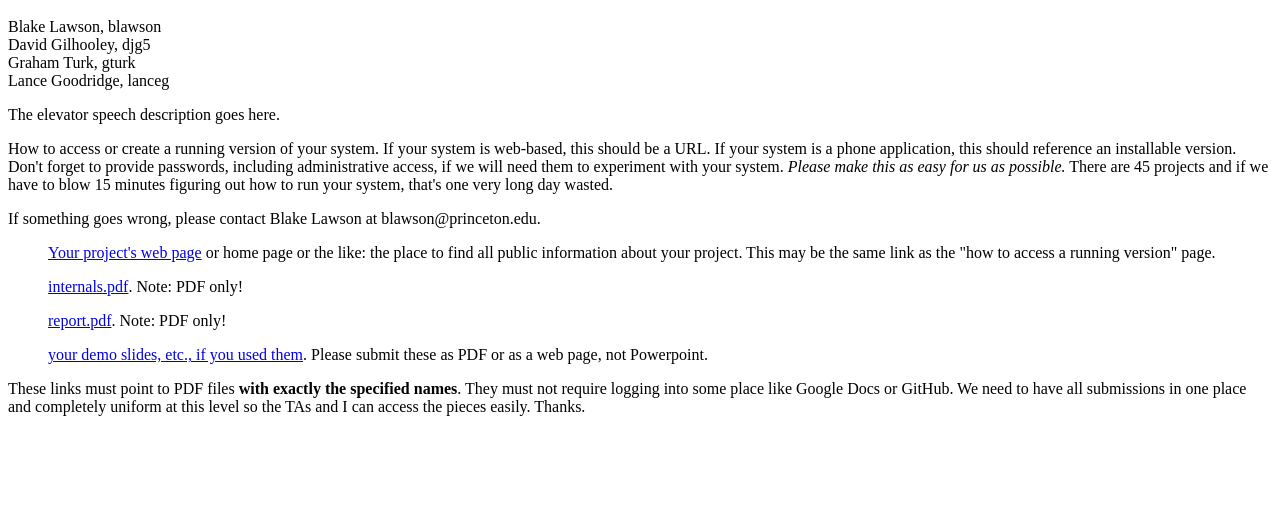
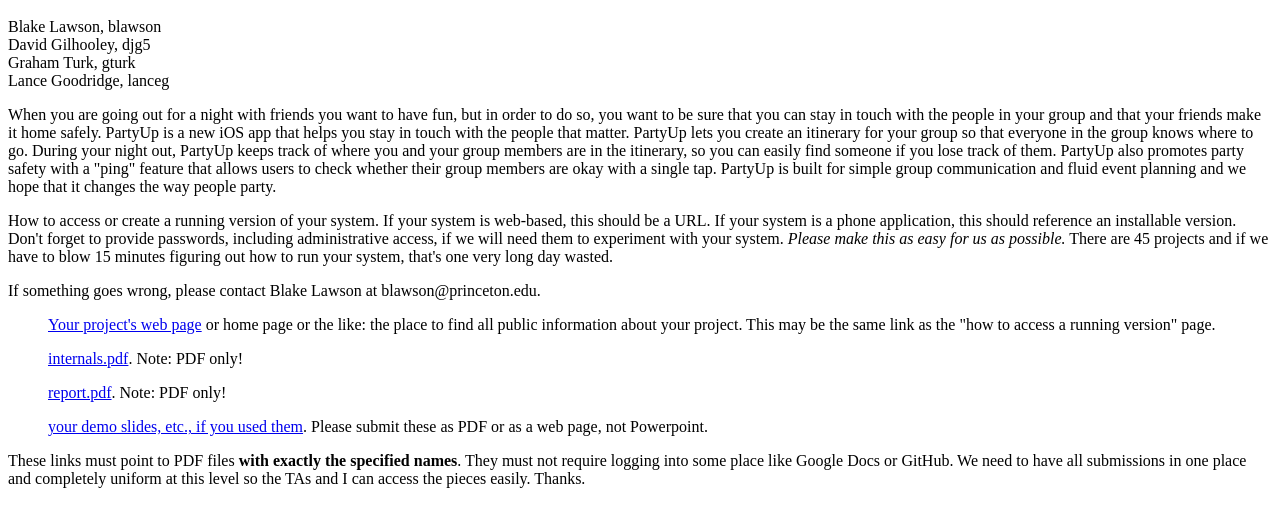
Before and after one commit to BDGL-Hacks/documentation-333, a plain HTML site: page index.html in a window 1280 px wide. Shown: the part 48-574 px from the top of the page. Drawn offline with Linux system fonts and the light colour scheme.

Commit message:
added elevator pitch

```diff
--- a/index.html
+++ b/index.html
@@ -14,7 +14,20 @@
     Graham Turk,  gturk<br>
     Lance Goodridge,  lanceg<br>
 
-    <p>The elevator speech description goes here.</p>
+    <p>
+        When you are going out for a night with friends you want to have fun,
+        but in order to do so, you want to be sure that you can stay in touch
+        with the people in your group and that your friends make it home safely.
+        PartyUp is a new iOS app that helps you stay in touch with the people that matter.
+        PartyUp lets you create an itinerary for your group so that everyone in the group
+        knows where to go.
+        During your night out, PartyUp keeps track of where you and your group members
+        are in the itinerary, so you can easily find someone if you lose track of them.
+        PartyUp also promotes party safety with a "ping" feature that allows users to
+        check whether their group members are okay with a single tap.
+        PartyUp is built for simple group communication and fluid event planning and
+        we hope that it changes the way people party.
+    </p>
     <p>
         How to access or create a running version of your system.
         If your system is web-based, this should be a URL.
@@ -29,7 +42,7 @@
     <p>If something goes wrong, please contact Blake Lawson at blawson@princeton.edu.</p>
     <blockquote>
         <p>
-        <a href="http://www.cs.princeton.edu/courses/archive/spring15/cos333/a-link-to-your-project-web-page"> Your project's web page</a>
+            <a href="http://52.4.3.6/web/"> Your project's web page</a>
             or home page or the like: the place to find all public information
             about your project.
             This may be the same link as the "how to access a running version"
```
Lines whose indentation alone changed are shown as unchanged.
